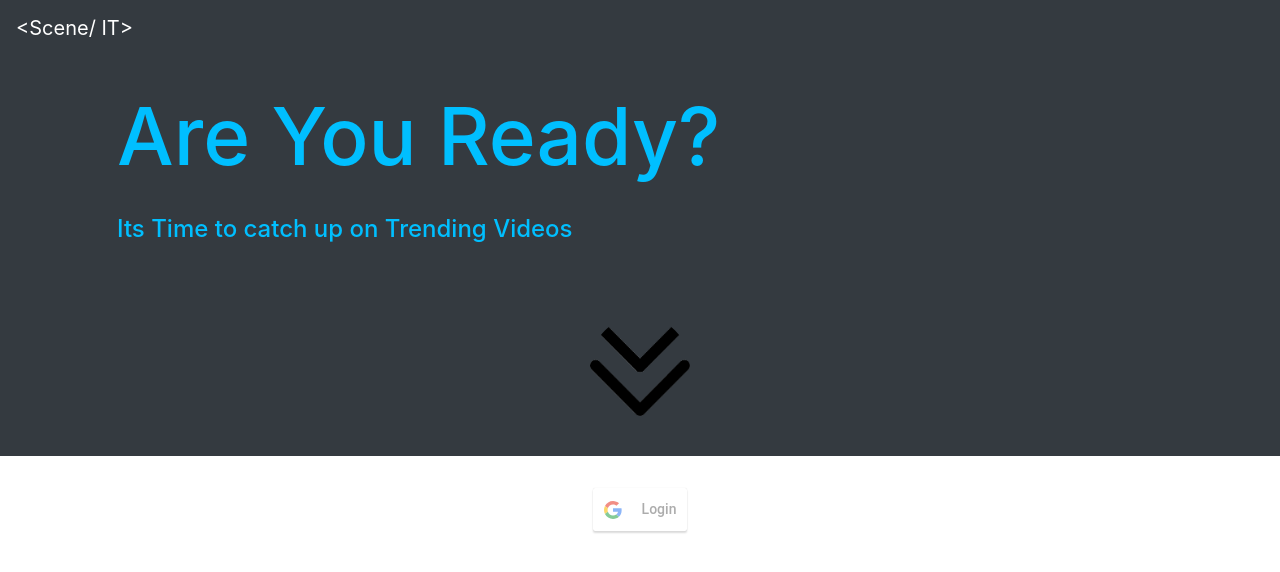
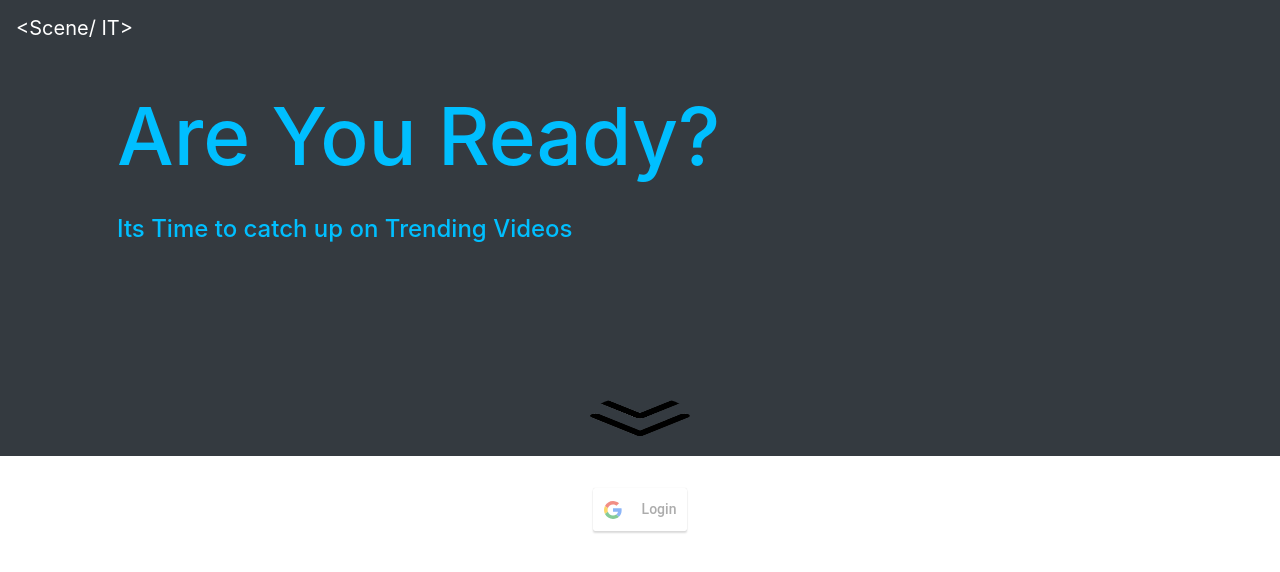
Before and after one commit to jacobdeleon12/Sceneit, a React (Create React App) app in the folder client/: page / in a window 1280 px wide. Shown: the top 572 px of the page. Built offline with nearby package versions, Linux system fonts and the light colour scheme.

Commit message:
alert fixed

```diff
--- a/client/src/components/alert/index.js
+++ b/client/src/components/alert/index.js
@@ -1,5 +1,6 @@
 import React from "react";
 import "./style.css";
+
 
 function Alert(props) {
   return (
--- a/client/src/components/splash/index.js
+++ b/client/src/components/splash/index.js
@@ -19,7 +19,7 @@ function background({ children }) {
         <Row>
           <Col size="sm-12">
             <div className="m-3 p-3 text-center">
-              <img className="splashImg" alt="arrow" src={Img} className = "ball"></img>
+              <img className="splashImg ball" alt="arrow" src={Img}></img>
             </div>
           </Col>
         </Row>
--- a/client/src/pages/Main.js
+++ b/client/src/pages/Main.js
@@ -31,7 +31,7 @@ class Main extends Component {
   componentDidMount() {
     this.loadUser();
     this.loadVideos();
-    console.log(document.cookie.split("=0; ")[1]);
+    // console.log(document.cookie.split("=0; ")[1]);
 
     this.loadMovieInfo("endgame");
   }
@@ -85,8 +85,8 @@ class Main extends Component {
   loadMovieInfo = query => {
     API.getTmdbInfo(query)
       .then(response => {
-        console.log(response.data.results);
-        console.log(response.data);
+        // console.log(response.data.results);
+        // console.log(response.data);
         const searchResult = response.data.results[0].id;
         //second call for api video results
         API.getTmdbVideos(searchResult).then(response => {
@@ -135,14 +135,19 @@ class Main extends Component {
       }
     })
       .then(response => {
-        console.log(response);
-        const alertMessage = "Saved Video"
-        const alertFade = "fade"
+        // console.log(response);
+        // adding in alert in the save function
+        const alertMessage = "Saved Video";
+        let alertFade = "fade";
         this.setState({
           savedVideos: response.data.savedVideo,
           alertMessage: alertMessage,
           alertFade:alertFade
-        });
+        })
+        // reset state to have Alert work again
+        setTimeout(() => {
+          this.setState({alertFade: ""});
+        }, 2000)
 
       })
       .catch(err => console.log(err));
@@ -151,7 +156,7 @@ class Main extends Component {
   };
 
   render() {
-    console.log(this.state);
+    // console.log(this.state);
     // console.log(typeof this.state.savedVideos);
 
     return (
```
